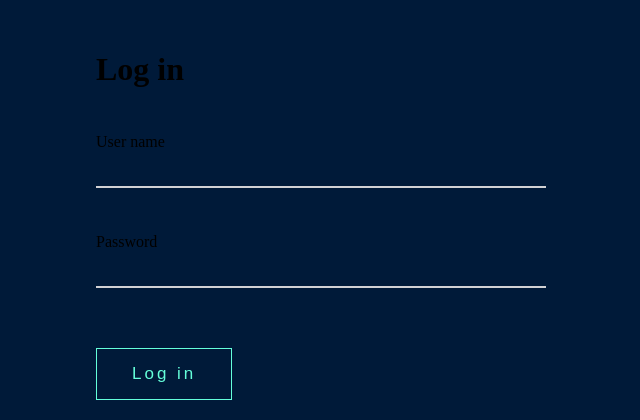
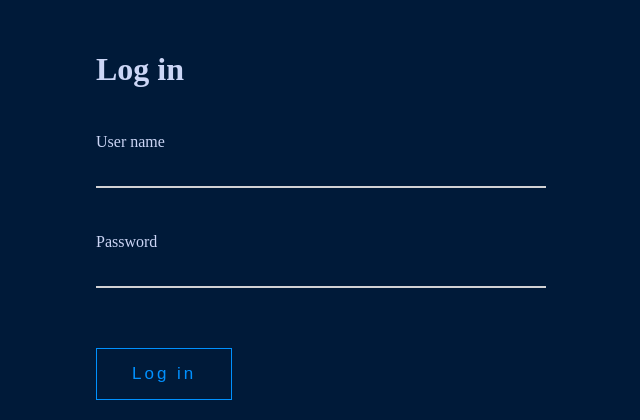
Before and after one commit to YuliiaPanchuk/FooCoding, a React (Create React App) app in the folder Portfolio/React/: page /FooCoding/my-portfolio/logIn in a window 1280 px wide. Shown: the top 420 px of the page, without its empty margins (319-959 px from the left). Built offline with nearby package versions, Linux system fonts and the light colour scheme.

Commit message:
Update log in css

```diff
--- a/Portfolio/React/src/Admin.css
+++ b/Portfolio/React/src/Admin.css
@@ -13,11 +13,15 @@
   cursor: pointer;
 }
 
+.adminDiv h1 {
+  color: #ccd6f6;
+}
+
 .adminInput:active,
 .adminInput:focus,
 .adminInput:hover {
   outline: none;
-  border-bottom-color: #64ffda;
+  border-bottom-color: #0091ff;
 }
 
 .adminInput {
@@ -34,11 +38,15 @@
   flex-direction: column;
 }
 
+.inputItem label {
+  color: #ccd6f6;
+}
+
 /*Button*/
 .logIn {
   background-color: transparent;
-  border: 1px solid #64ffda;
-  color: #64ffda;
+  border: 1px solid #0091ff;
+  color: #0091ff;
   font-size: 17px;
   padding: 15px 35px;
   letter-spacing: 3px;
```
